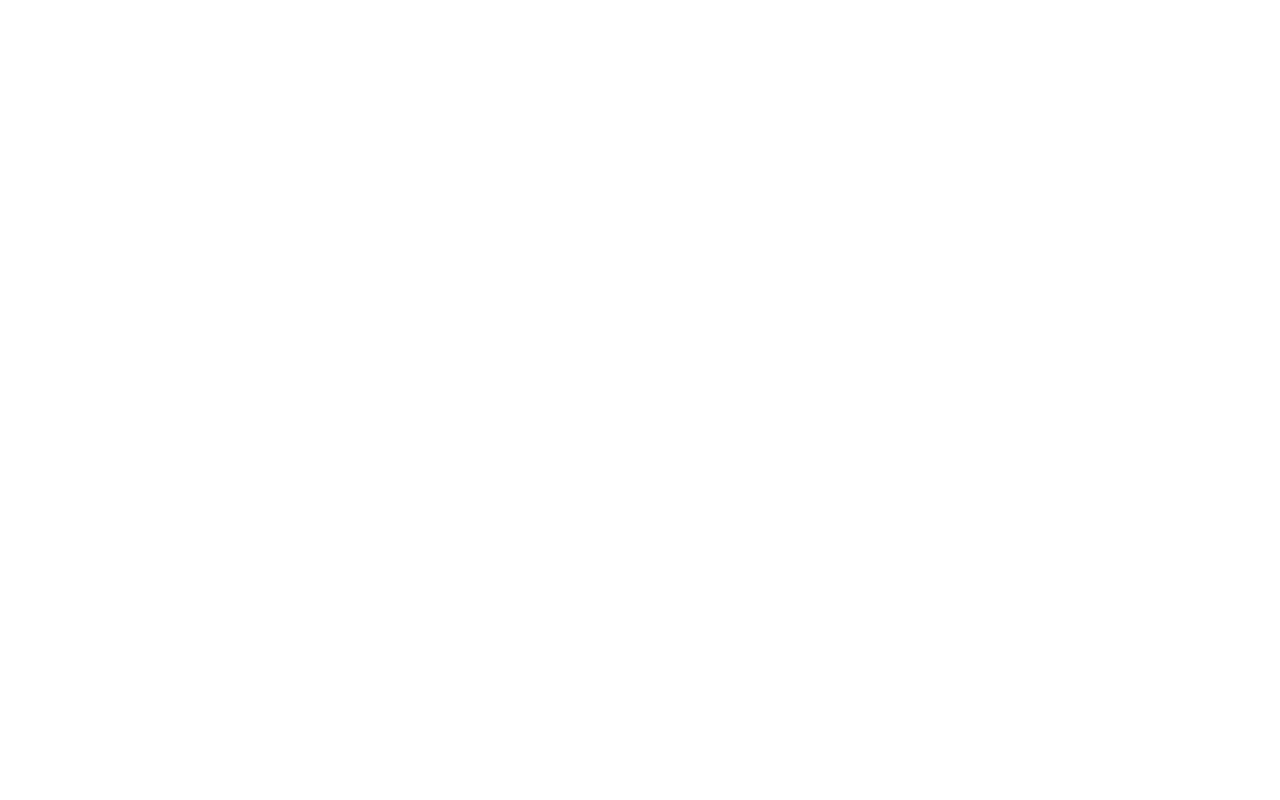
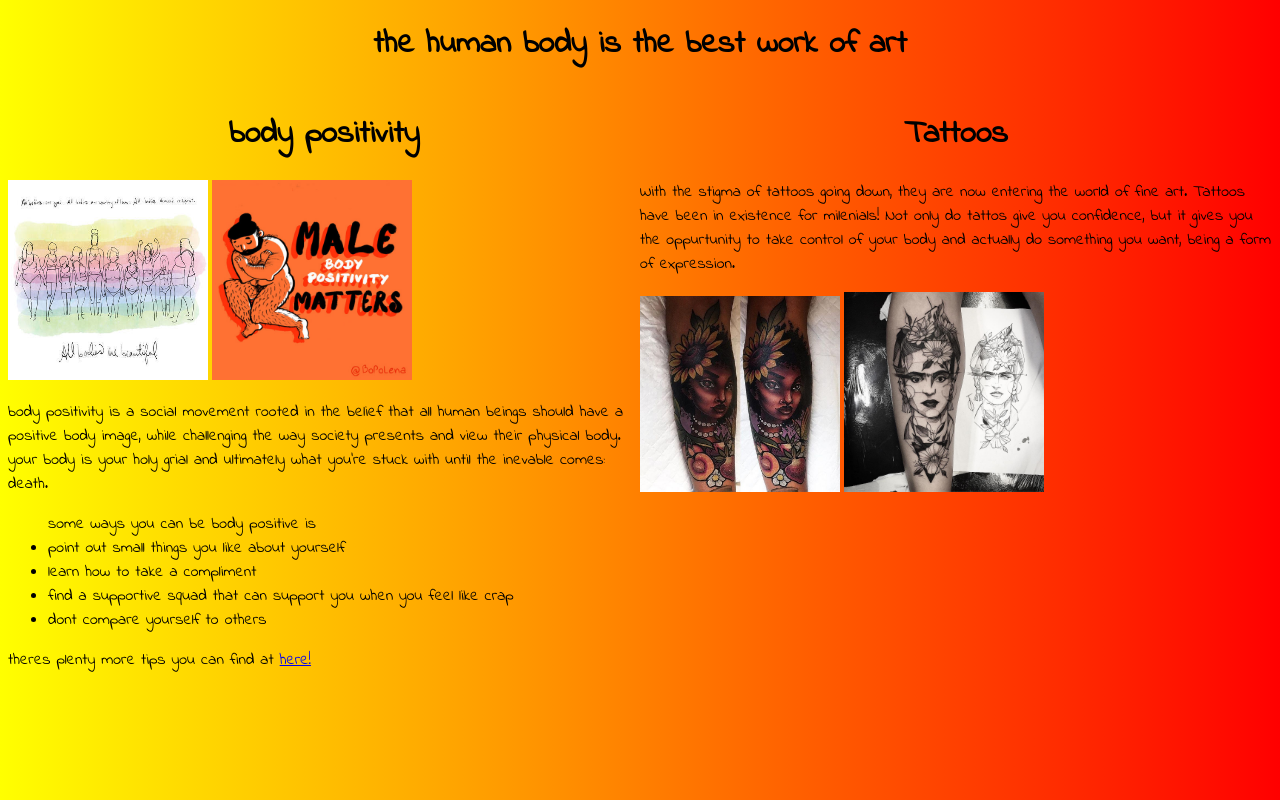
Before and after one commit to pinkslandian/project2k19, a plain HTML site: page body/body.html in a window 1280 px wide. Drawn offline with Linux system fonts and the light colour scheme.

Commit message:
half way done with a one page

```diff
--- a/body/body.css
+++ b/body/body.css
@@ -0,0 +1,31 @@
+#bodyrow {
+    display:flex;
+
+}
+
+#tatcol{
+    flex:50%;
+}
+
+h1 {
+    text-align:center;
+    font-family: 'Indie Flower', cursive;
+}
+
+body{
+   background-image: linear-gradient(-90deg, red, yellow);
+}
+
+p{
+    font-family: 'Indie Flower', cursive;
+}
+
+ul{
+        font-family: 'Indie Flower', cursive;
+
+}
+
+li {
+        font-family: 'Indie Flower', cursive;
+
+}
--- a/body/body.html
+++ b/body/body.html
@@ -2,10 +2,40 @@
 <html>
     <head>
         <link rel="stylesheet" href="body.css">
+        <link href="https://fonts.googleapis.com/css?family=Indie+Flower&display=swap" rel="stylesheet">
+
         <title></title>
     </head>
     <body>
 
+        <h1> the human body is the best work of art </h1>
+        <div id="bodyrow">
+            <div id="tatcol">
+<h1> body positivity </h1>
+<img src="body.jpg" height="200" width="200px">
+<img src="male.jpg" width="200px">
+<p> body positivity is a social movement rooted in the belief that all human
+    beings should have a positive body image, while challenging the way society presents and view their
+    physical body. your body is your holy grial and ultimately what you're stuck with until the inevable comes: death.</p>
+    <ul> some ways you can be body positive is
+        <li> point out small things you like about yourself </li>
+        <li> learn how to take a compliment </li>
+        <li> find a supportive squad that can support you when you feel like crap </li>
+        <li> dont compare yourself to others </li>
+    </ul>
+    <p> theres plenty more tips you can find at <a href="https://www.buzzfeed.com/caseygueren/your-body-rocks" targert="_blank"> here! </a> </p>
+</div>
+<div id="tatcol">
+    <h1> Tattoos </h1>
+
+    <p> With the stigma of tattoos going down, they are now entering the world of fine art. Tattoos have been
+    in existence for milenials! Not only do tattos give you confidence, but it gives you the oppurtunity to take
+    control of your body and actually do something you want, being a form of expression.</p>
+<img src="tat.jpg" width="200px">
+<img src="frida.jpg" width="200px">
+
+</div>
+</div>
 
 
 
--- a/home/home.css
+++ b/home/home.css
@@ -20,3 +20,14 @@ h1{
     text-align:center;
 
 }
+
+#links{
+    text-align:center;
+    text-decoration: none;
+    color:pink;
+    font-size:30px;
+}
+
+a {
+    color:pink;
+}
```
Also changed, not shown: body/body.jpg (added), body/frida.jpg (added), body/male.jpg (added), body/tat.jpg (added).
